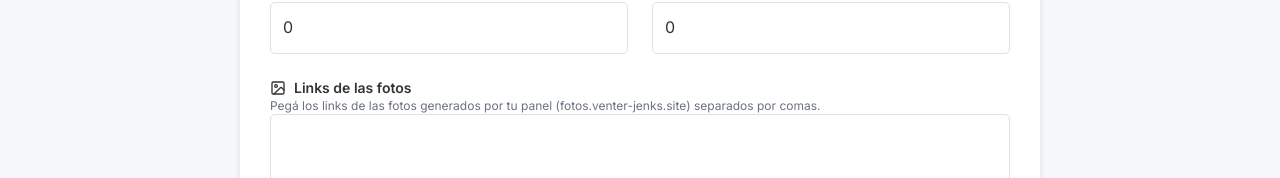
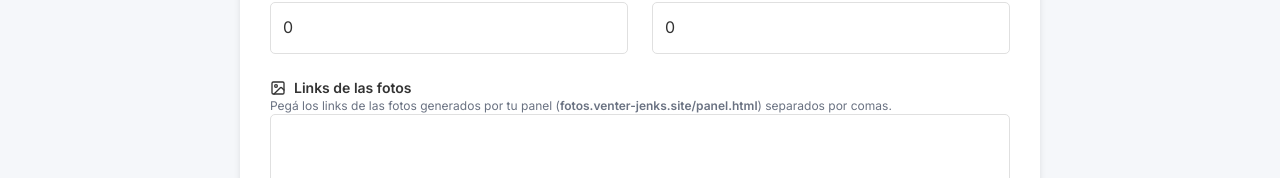
Before and after one commit to SoulTechX/venter-jenks.site, a Next.js app: page /admin in a window 1280 px wide. Both pictures are taken after a click on the button "Nueva Propiedad". Shown: the part 622-800 px from the top of the page. Built offline with nearby package versions, Linux system fonts and the light colour scheme.

Commit message:
feat: add clickable link to photo upload panel in admin interface

```diff
--- a/app/admin/page.tsx
+++ b/app/admin/page.tsx
@@ -202,7 +202,9 @@ export default function AdminPanel() {
                     <label className="block text-sm font-semibold mb-1 flex items-center gap-2" style={{ color: 'var(--text-dark)' }}>
                       <ImageIcon size={16} /> Links de las fotos
                     </label>
-                    <p className="text-xs text-gray-500 mb-2">Pegá los links de las fotos generados por tu panel (fotos.venter-jenks.site) separados por comas.</p>
+                    <p className="text-xs text-gray-500 mb-2">
+                      Pegá los links de las fotos generados por tu panel (<a href="https://fotos.venter-jenks.site/panel.html" target="_blank" rel="noopener noreferrer" className="text-blue-600 font-semibold hover:underline">fotos.venter-jenks.site/panel.html</a>) separados por comas.
+                    </p>
                     <textarea
                       className="form-control"
                       rows={3}
```
